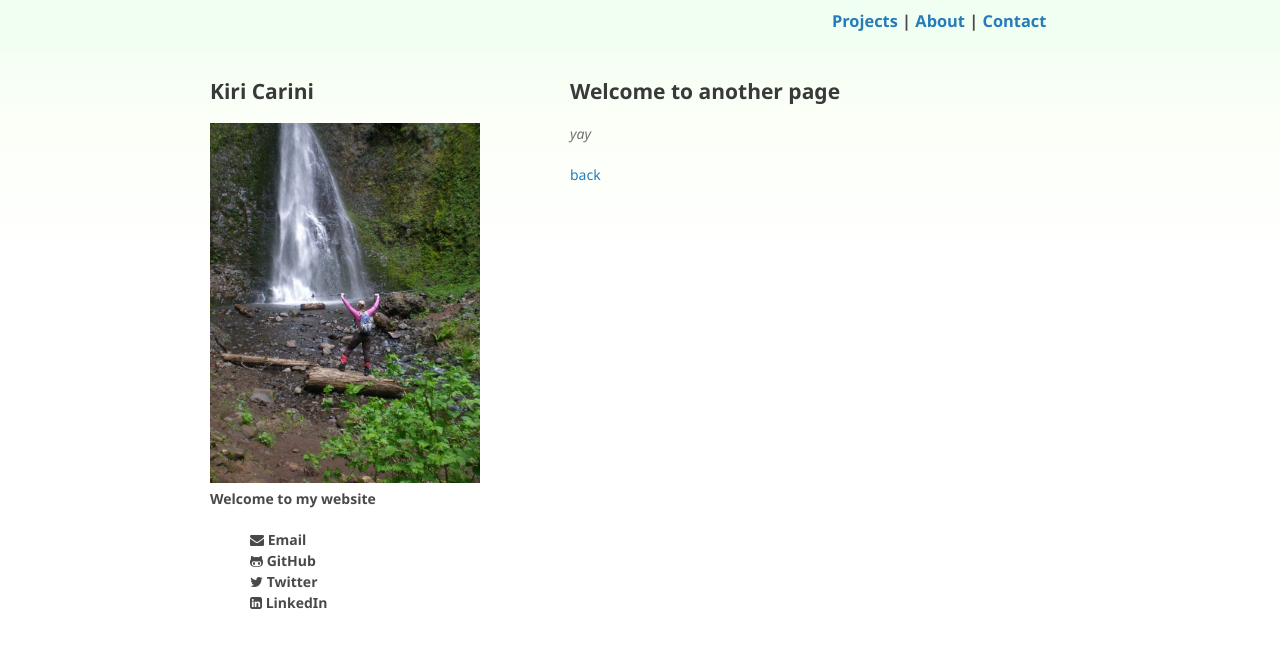
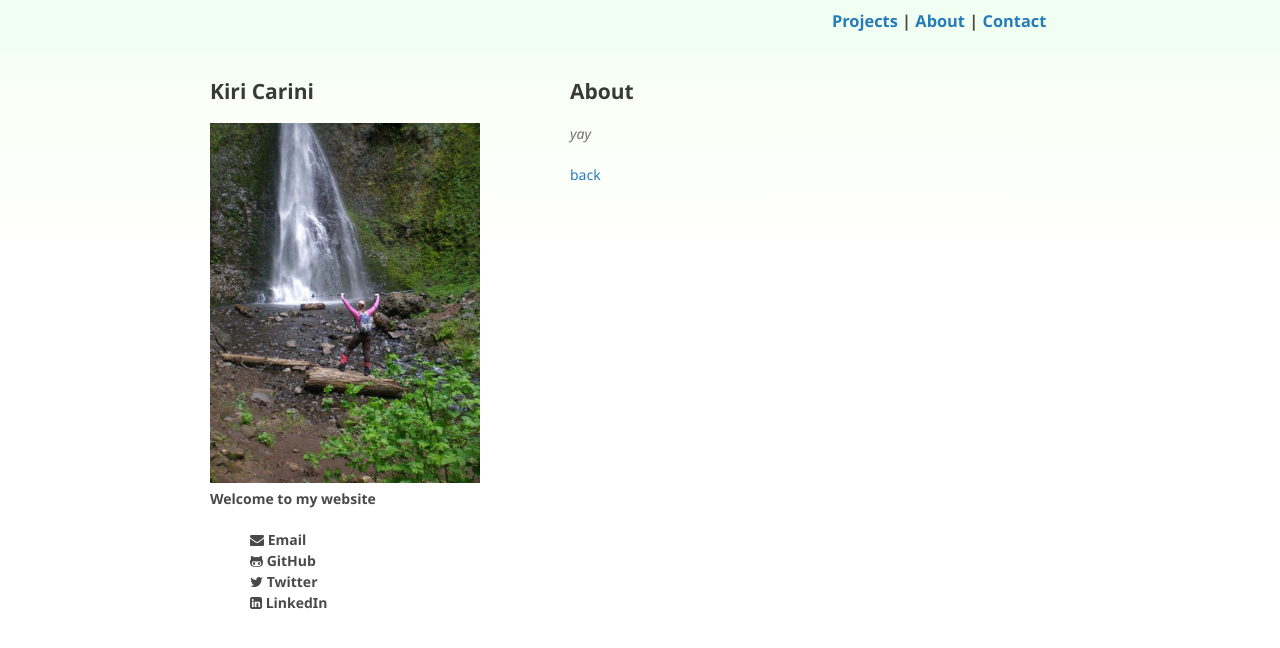
Before and after one commit to kcarini/kcarini.github.io, a Jekyll site: the page built from about.md, in a window 1280 px wide. Shown: the top 648 px of the page. Built offline with Jekyll 4.4.1, drawn with Linux system fonts in a browser that asks for light colours; nearby versions of some CDN libraries; our own code applies the rules of GitHub Pages for plain Markdown files.

Commit message:
Update and rename another-page.md to about.md

```diff
--- a/another-page.md
+++ b/about.md
@@ -2,7 +2,7 @@
 layout: default
 ---
 
-## Welcome to another page
+## About
 
 _yay_
 
```
